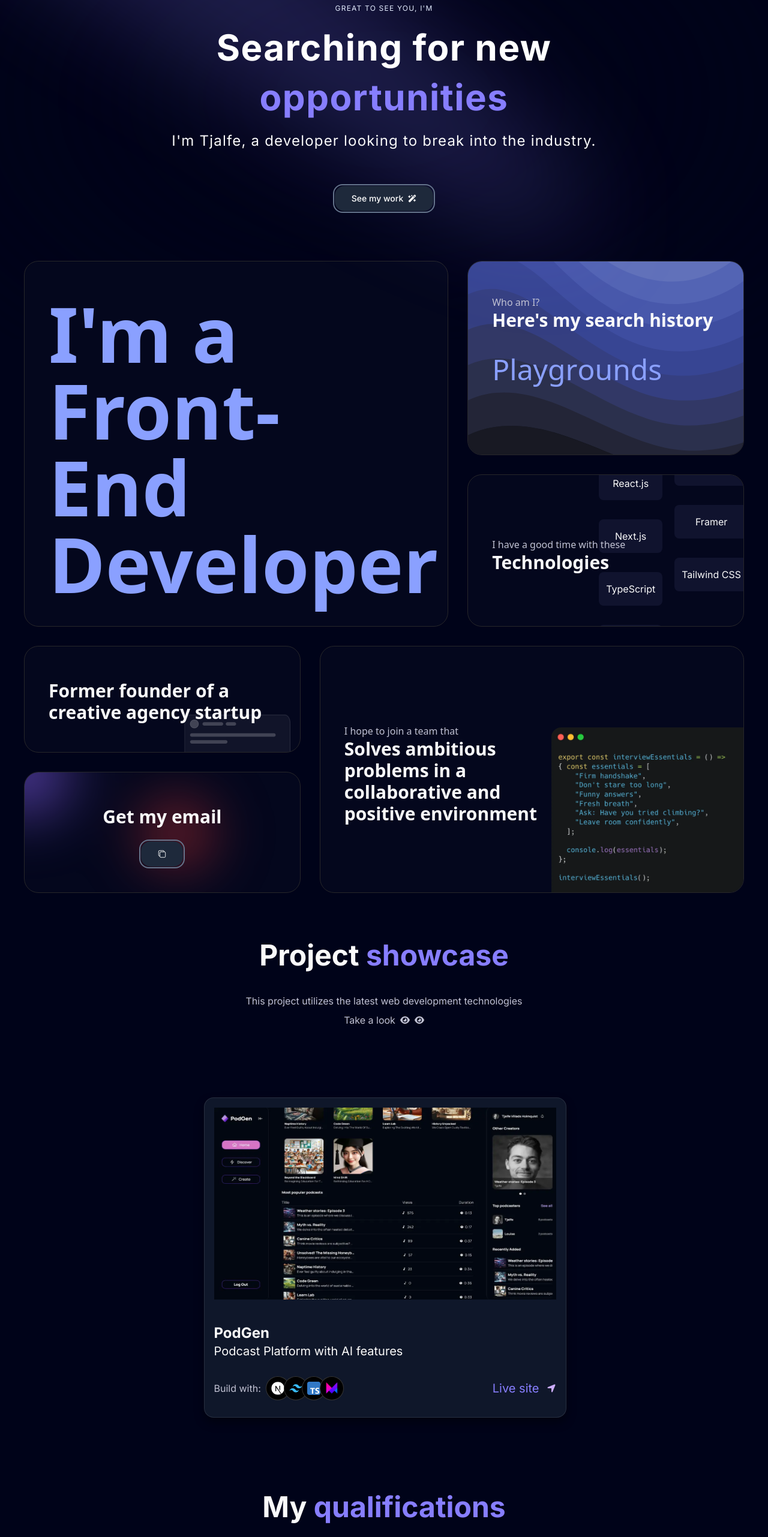
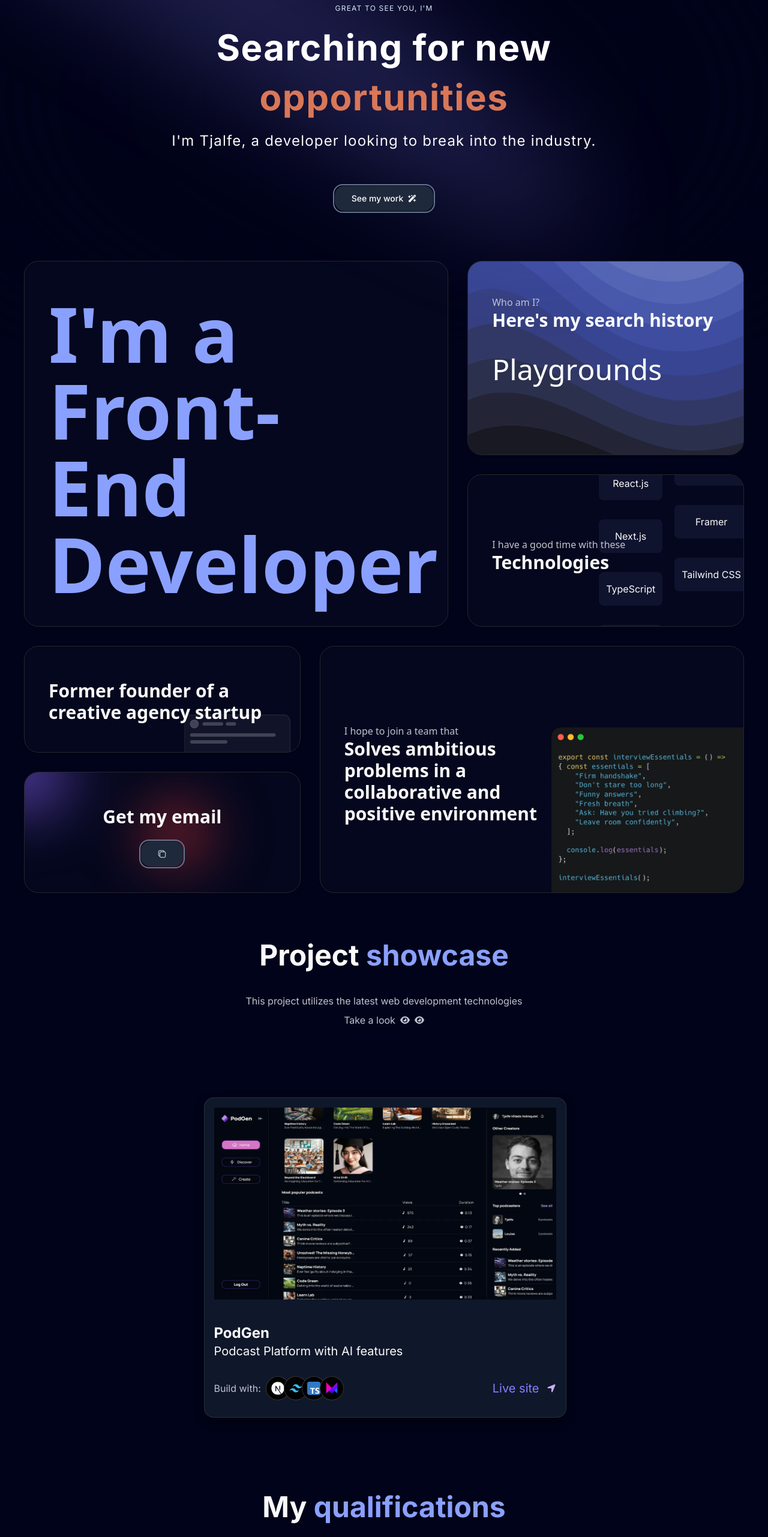
Before and after one commit to t-holmquist/portfolio, a Next.js app: page / in a window 1280 px wide. Shown: the part 234-2797 px from the top of the page at 60% size. Built offline with nearby package versions, Linux system fonts and the light colour scheme.

Commit message:
Cleaned up color config

```diff
--- a/app/globals.css
+++ b/app/globals.css
@@ -91,11 +91,11 @@
 
 @keyframes portrait-animation{
   0% {
-      box-shadow: 10px -10px 0px #CBACF9, 20px -20px 0px #8aa0ff;
+      box-shadow: 10px -10px 0px #D97757, 20px -20px 0px #877EFF;
       transform: translateY(-8px);
   }
   100% {
-      box-shadow: -10px 10px 0px #CBACF9, 20px 20px 0px #8aa0ff;
+      box-shadow: -10px 10px 0px #D97757, 20px 20px 0px #877EFF;
   }
 }
 
--- a/components/Experience.tsx
+++ b/components/Experience.tsx
@@ -18,7 +18,7 @@ const Experience = () => {
     <div id="experience" className="lg:py-14">
         <h1 className="heading">
             My
-            <span className="text-[#877EFF]"> qualifications</span>
+            <span className="text-brandSecondary"> qualifications</span>
         </h1>
         <div className="flex justify-center mt-10">
             <p className="text-white-200">
@@ -43,7 +43,7 @@ const Experience = () => {
                                 </h1>
                                 {card.hasCertificate && (
                                     <Dialog>
-                                        <DialogTrigger className="px-1 rounded-lg text-[#877EFF] bg-slate-900 border hover:bg-slate-800 border-slate-700">See certificate</DialogTrigger>
+                                        <DialogTrigger className="px-1 rounded-lg text-brandAccent bg-slate-900 border hover:bg-slate-800 border-slate-700">See certificate</DialogTrigger>
                                         <DialogContent className="bg-slate-950">
                                             <DialogHeader>
                                                 <DialogTitle>Certificate</DialogTitle>
--- a/components/Footer.tsx
+++ b/components/Footer.tsx
@@ -20,7 +20,7 @@ const Footer = () => {
                 <Image className="rounded-3xl" src="/left_hand.webp" alt="hand" width={150} height={150}/>
             </div>
             <h1 className="mt-28 heading lg:max-w-[45vw]">Feel free to
-                <span className="text-[#877EFF]"> reach out</span> to me
+                <span className="text-brandPrimary"> reach out</span> to me
             </h1>
             <p className="text-white-200 md:mt-10 my-10 text-center">I&apos;m always interested in meeting new people</p>
             <a href="mailto:tjalfeholmquist@gmail.com">
--- a/components/RecentProjects.tsx
+++ b/components/RecentProjects.tsx
@@ -8,7 +8,7 @@ const RecentProjects = () => {
     <div id="projects" className="py-20">
         <h1 className="heading">
             Project {' '}
-            <span className="text-[#877EFF]">showcase</span>
+            <span className="text-brandSecondary">showcase</span>
         </h1>
         <div className="flex flex-col justify-center items-center mt-10">
             <p className="text-white-200 text-center">
--- a/components/ui/BentoGrid.tsx
+++ b/components/ui/BentoGrid.tsx
@@ -115,7 +115,7 @@ export const BentoGridItem = ({
           {title}
           {/* Ekstra large title for id 1 */}
           {id === 1 && (
-            <p className="lg:text-9xl text-6xl text-[#8aa0ff]">I&apos;m a Front-End Developer</p>
+            <p className="lg:text-9xl text-6xl text-brandSecondary">I&apos;m a Front-End Developer</p>
           )}
           {/* Flipping words component */}
           {id === 2 && (
--- a/components/ui/CardGradient.tsx
+++ b/components/ui/CardGradient.tsx
@@ -48,7 +48,7 @@ export function BackgroundGradientDemo() {
         </p>
         <div onMouseLeave={handleMouseLeave} onMouseEnter={handleMouseEnter} className="hidden lg:flex rounded-lg pl-4 pr-1 py-1 text-white items-center space-x-1 bg-black text-xs font-bold dark:bg-zinc-800">
           <span className="text-xs">Hi I&apos;m</span>
-          <span className="bg-[#877EFF] hover:bg-[#9992f9] animate-bounce rounded-lg text-[0.6rem] px-3 py-2 text-white">
+          <span className="bg-brandAccent hover:bg-[#9992f9] animate-bounce rounded-lg text-[0.6rem] px-3 py-2 text-white">
             Tjalfe
           </span>
         </div>
--- a/components/ui/FlipWords.tsx
+++ b/components/ui/FlipWords.tsx
@@ -53,14 +53,13 @@ export const FlipWords = ({
         }}
         exit={{
           opacity: 0,
-          y: -40,
-          x: 40,
+          y: -20,
           filter: "blur(8px)",
-          scale: 2,
+          scale: 1.1,
           position: "absolute",
         }}
         className={cn(
-          "z-10 inline-block relative text-[#8aa0ff] font-normal text-5xl mt-10",
+          "z-10 inline-block relative text-white font-normal text-5xl mt-10",
           className
         )}
         key={currentWord}
--- a/components/ui/TextGenerateEffect.tsx
+++ b/components/ui/TextGenerateEffect.tsx
@@ -32,7 +32,7 @@ export const TextGenerateEffect = ({
           return (
             <motion.span
               key={word + idx}
-              className={`${idx > 2 ? 'text-[#877EFF]' : 'dark:text-white text-black'} opacity-0`}
+              className={`${idx > 2 ? 'text-brandPrimary' : 'dark:text-white text-black'} opacity-0`}
             >
               {word}{" "}
             </motion.span>
--- a/tailwind.config.ts
+++ b/tailwind.config.ts
@@ -38,9 +38,9 @@ const config = {
           100: "#BEC1DD",
           200: "#C1C2D3",
         },
-        blue: {
-          "100": "#E4ECFF",
-        },
+        brandPrimary: "#D97757",
+        brandSecondary: "#8aa0ff",
+        brandAccent: "#877EFF",
         purple: "#CBACF9",
         border: "hsl(var(--border))",
         input: "hsl(var(--input))",
```
